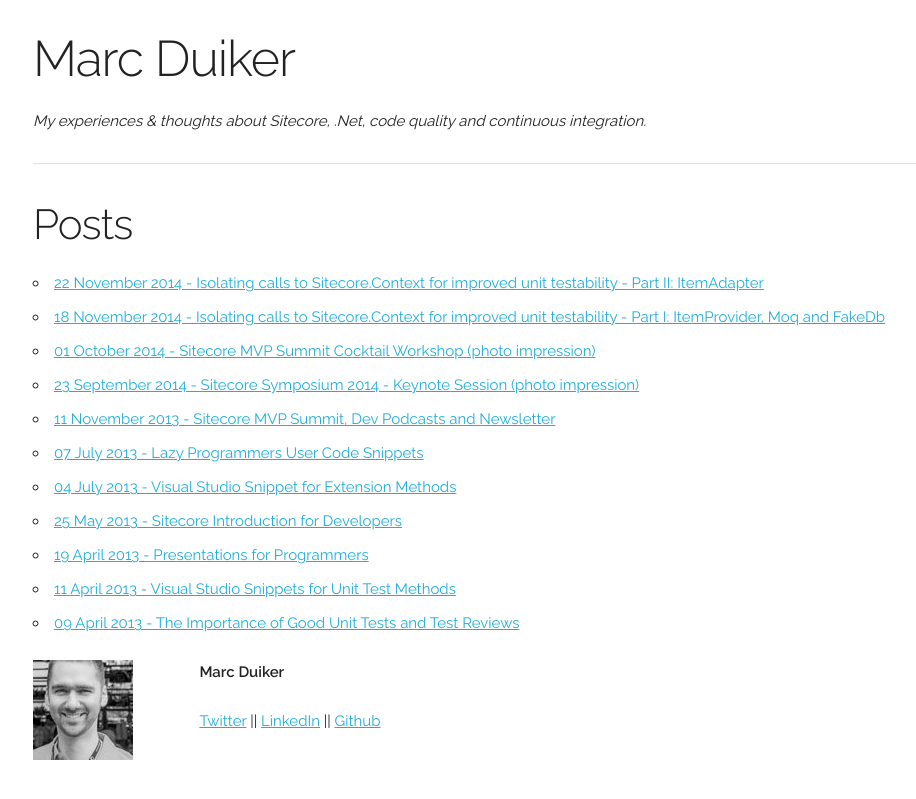
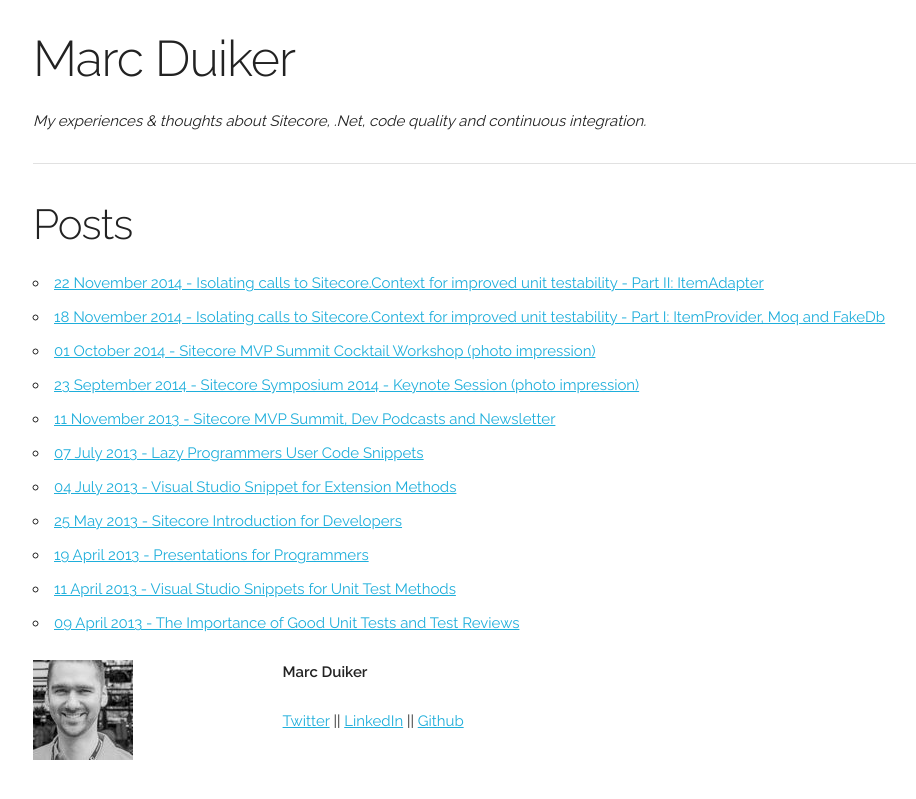
Before and after one commit to marcduiker/marcduiker.github.io, a Jekyll site: the page built from index.html, in a window 1280 px wide. Shown: the top 799 px of the page, without its empty margins (127-1043 px from the left). Built offline with Jekyll 4.4.1, drawn with Linux system fonts in a browser that asks for light colours.

Commit message:
Attempt to fix overlapping footer content on smaller screens.

```diff
--- a/_includes/footer.html
+++ b/_includes/footer.html
@@ -1,9 +1,9 @@
   <div class="container">
     <div class="row">
-      <div class="two columns">
+      <div class="three columns">
         <img src="{{ site.url }}/assets/MarcDuiker100px.jpg" alt="Marc Duiker profile">
       </div>
-      <div class="ten columns">
+      <div class="nine columns">
         <p>
 			   <strong>Marc Duiker</strong>
 		    </p>
```
